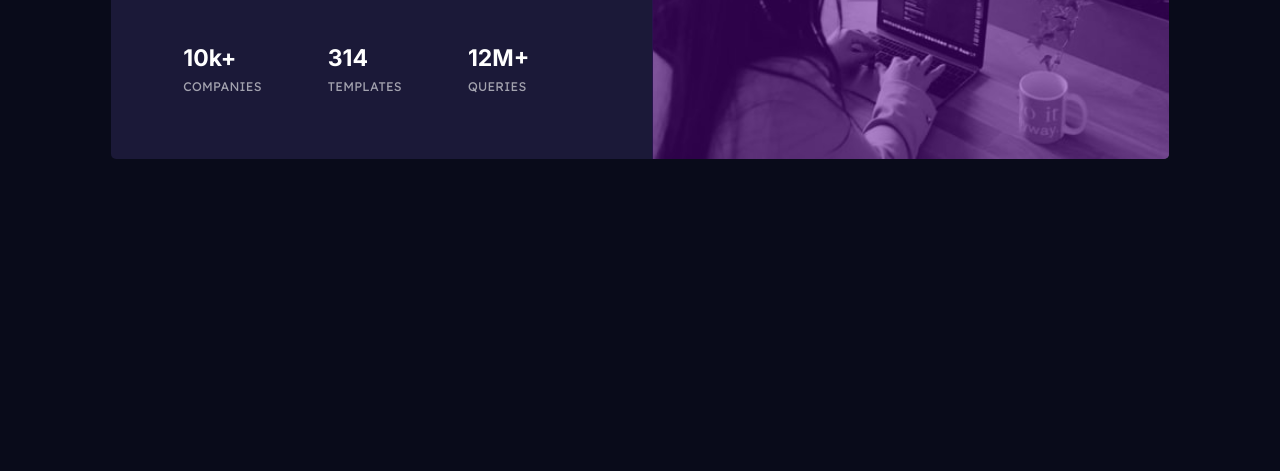
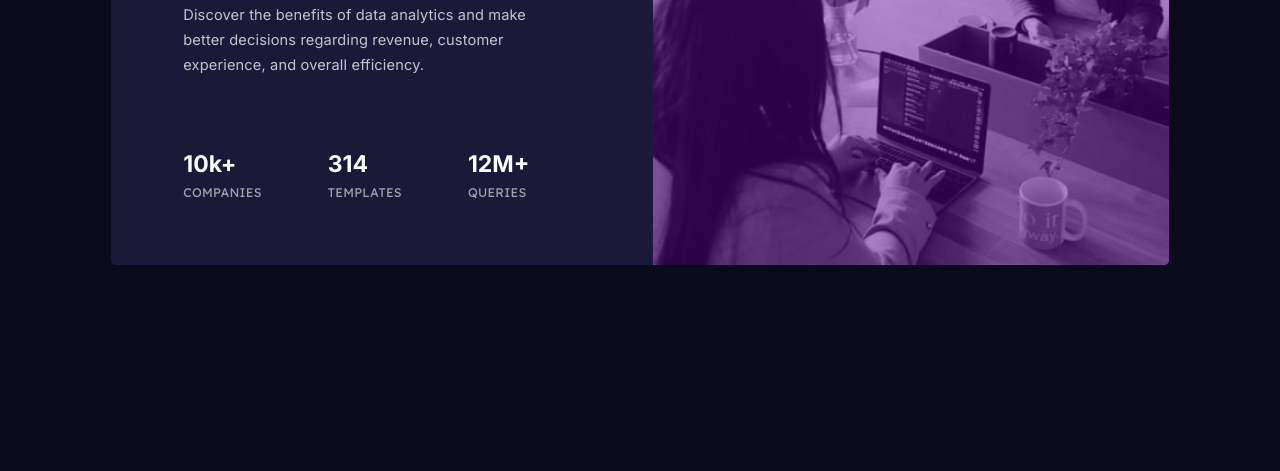
Before and after one commit to onlyhasbi/stats-preview-card, a plain HTML site: page index.html in a window 1280 px wide. Shown: the part 429-900 px from the top of the page. Before the commit the page ends 800 px from the top, so only its background shows below. Drawn offline with Linux system fonts and the light colour scheme.

Commit message:
fix center

```diff
--- a/css/stylesheet.css
+++ b/css/stylesheet.css
@@ -132,11 +132,18 @@ body {
 }
 
 @media screen and (min-width: 1024px) {
+  body {
+    padding: 0;
+    display: grid;
+    height: 100vh;
+  }
+
   .card {
     display: grid;
     grid-template-columns: 51.25% 50%;
     text-align: left;
     width: 82.7%;
+    margin: auto;
   }
 
   .card__content {
```
